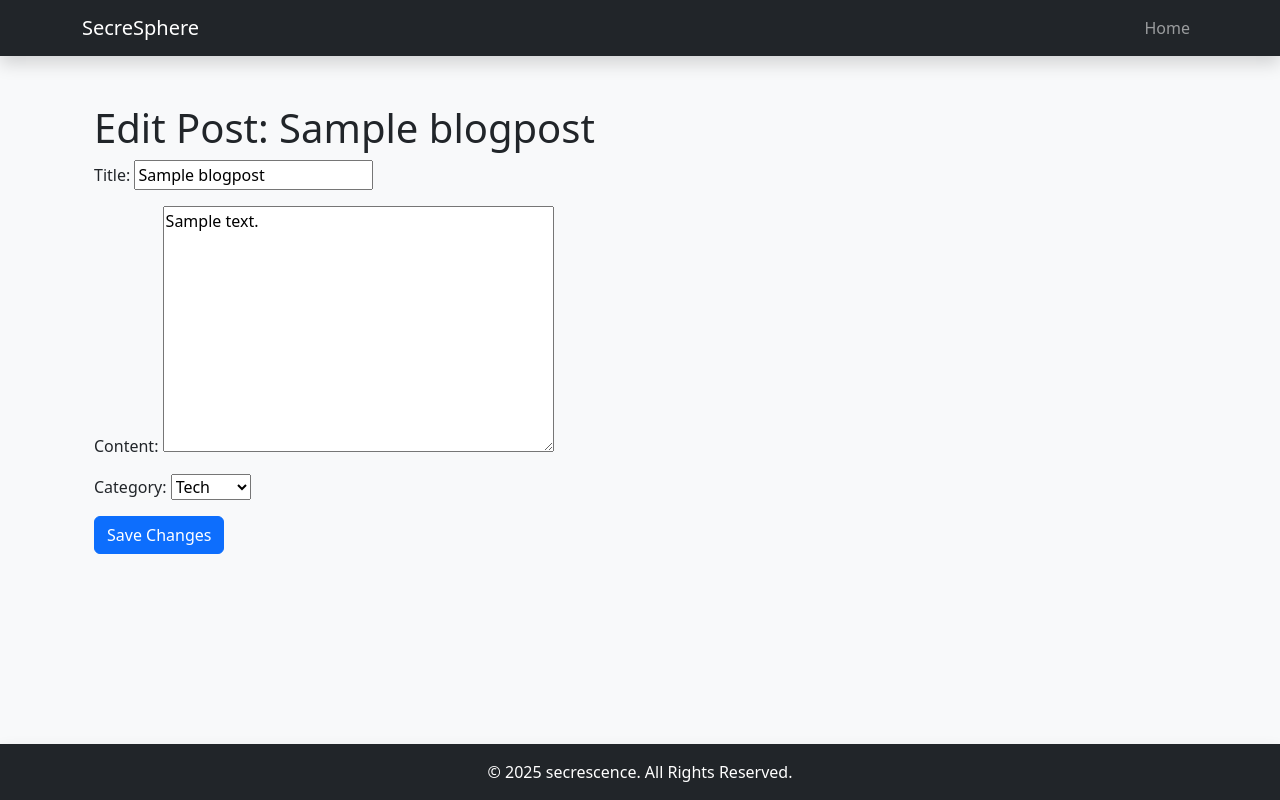
After one commit to secrescence/portfolio-blog, a Django app: page /post/1/edit/ in a window 1280 px wide. The commit adds this page. Run offline with Django 5.2, Linux system fonts and the light colour scheme; tables that the repository leaves empty hold one stand-in row (values such as "Sample post").

Commit message:
Add edit and delete post functionality

```diff
--- a/blog/templates/blog/base.html
+++ b/blog/templates/blog/base.html
@@ -22,7 +22,7 @@
     <!-- Sticky Navbar -->
     <nav class="navbar navbar-expand-lg navbar-dark bg-dark sticky-top shadow">
       <div class="container">
-        <a class="navbar-brand" href="{% url 'blog_home' %}">secrescence</a>
+        <a class="navbar-brand" href="{% url 'blog_home' %}">SecreSphere</a>
         <button class="navbar-toggler" type="button" data-bs-toggle="collapse" data-bs-target="#navbarNav">
             <span class="navbar-toggler-icon"></span>
         </button>
--- /dev/null
+++ b/blog/templates/blog/edit_post.html
@@ -0,0 +1,14 @@
+{% extends 'blog/base.html' %}
+
+{% block title %}Edit Post{% endblock %}
+
+{% block content %}
+<div class="container">
+    <h1>Edit Post: {{ post.title }}</h1>
+    <form method="post">
+        {% csrf_token %}
+        {{ form.as_p }}
+        <button type="submit" class="btn btn-primary">Save Changes</button>
+    </form>
+</div>
+{% endblock %}
--- a/blog/urls.py
+++ b/blog/urls.py
@@ -2,7 +2,11 @@ from django.urls import path
 from . import views
 
 urlpatterns = [
-    path("", views.blog_home, name="blog_home"),
-    path("post/<int:post_id>/", views.blog_detail, name="blog_detail"),
-    path("create/", views.create_post, name="create_post"),
+    path("", views.blog_home, name="blog_home"),  # home page
+    path("post/<int:post_id>/", views.blog_detail, name="blog_detail"),  # blog detail
+    path("create/", views.create_post, name="create_post"),  # create post
+    path("post/<int:post_id>/edit/", views.edit_post, name="edit_post"),  # edit post
+    path(
+        "post/<int:post_id>/delete/", views.delete_post, name="delete_post"
+    ),  # delete post
 ]
--- a/blog/views.py
+++ b/blog/views.py
@@ -35,3 +35,23 @@ def create_post(request):
     else:
         form = BlogPostForm()
     return render(request, "blog/create_post.html", {"form": form})
+
+
+def edit_post(request, post_id):
+    post = get_object_or_404(BlogPost, pk=post_id)
+    if request.method == "POST":
+        form = BlogPostForm(request.POST, instance=post)
+        if form.is_valid():
+            form.save()
+            return redirect("blog_detail", post_id=post.id)
+    else:
+        form = BlogPostForm(instance=post)
+    return render(request, "blog/edit_post.html", {"form": form, "post": post})
+
+
+def delete_post(request, post_id):
+    post = get_object_or_404(BlogPost, pk=post_id)
+    if request.method == "POST":
+        post.delete()
+        return redirect("blog_home")
+    return render(request, "blog/delete_post_confirm.html", {"post": post})
```
Also changed, not shown: blog/templates/blog/delete_post_confirm.html (added, +14 -0 lines), blog/templates/blog/detail.html (+8 -2 lines).
